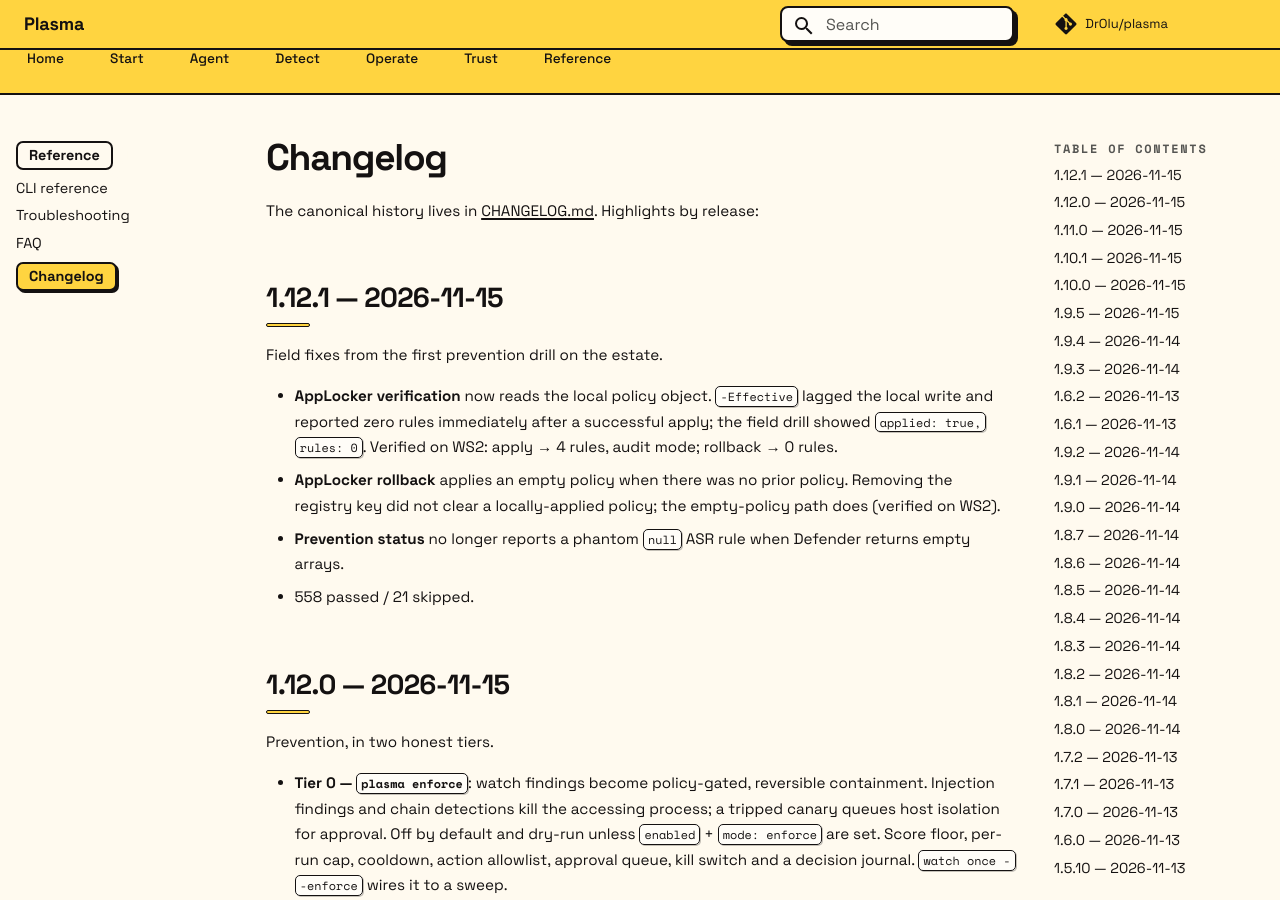
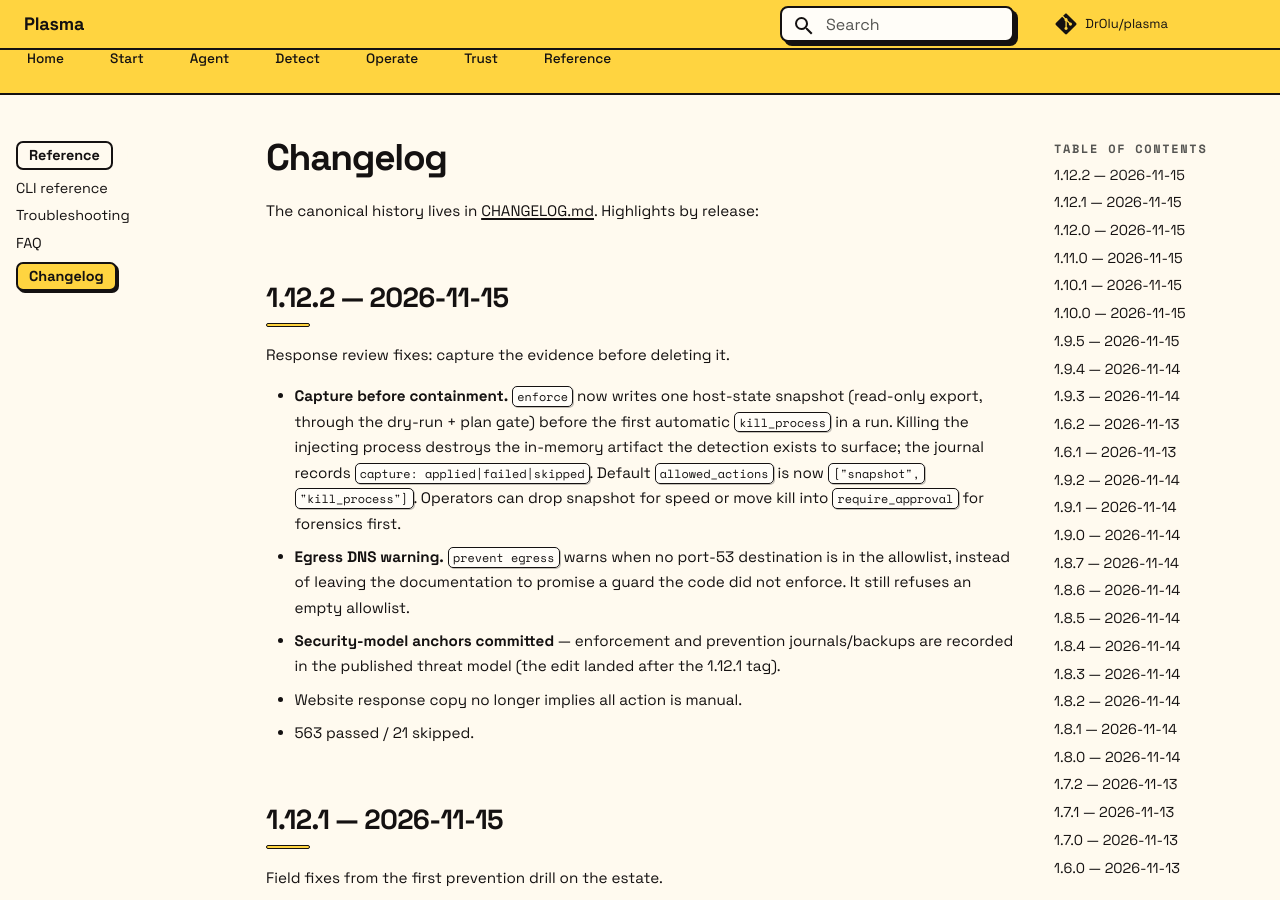
Before and after one commit to DrOlu/plasma, an MkDocs documentation site: the page built from docs/changelog.md, in a window 1280 px wide and 900 px high. Built offline with MkDocs 1.6.1 and Material for MkDocs 9.7.7, drawn with Linux system fonts in a browser that asks for light colours; comment, search, counter and statistics services are not loaded.

Commit message:
fix(enforce): capture host state before automatic containment (#11)
The only mutating action enabled unattended was also the only
irreversible one, and it destroyed the in-memory artifact the injection
detection exists to surface. The gate was inverted relative to the
product's own "reversible response" thesis.

- enforce now takes one host-state snapshot (read-only export, through
  actuate's dry-run + plan gate) before the first automatic kill in a run.
  Default allowed_actions is ["snapshot", "kill_process"]. A failed
  capture does not block containment; the journal records capture:
  applied|failed|skipped.
- operators can remove snapshot for speed, or move kill_process into
  require_approval for forensics-first operation. Documented in
  docs/prevention.md.
- prevent egress now warns when no port-53 destination is allowlisted,
  matching what the docs already claimed instead of leaving an unenforced
  promise.
- security-model anchors for enforce/prevent journals and backups were
  committed after the 1.12.1 tag; 1.12.2 carries them in the release.

```diff
--- a/docs/changelog.md
+++ b/docs/changelog.md
@@ -3,6 +3,27 @@
 The canonical history lives in
 [CHANGELOG.md](https://github.com/DrOlu/plasma/blob/main/CHANGELOG.md).
 Highlights by release:
+
+## 1.12.2 — 2026-11-15
+
+Response review fixes: capture the evidence before deleting it.
+
+- **Capture before containment.** `enforce` now writes one host-state
+  snapshot (read-only export, through the dry-run + plan gate) before the
+  first automatic `kill_process` in a run. Killing the injecting process
+  destroys the in-memory artifact the detection exists to surface; the
+  journal records `capture: applied|failed|skipped`. Default
+  `allowed_actions` is now `["snapshot", "kill_process"]`. Operators can
+  drop snapshot for speed or move kill into `require_approval` for
+  forensics first.
+- **Egress DNS warning.** `prevent egress` warns when no port-53 destination
+  is in the allowlist, instead of leaving the documentation to promise a
+  guard the code did not enforce. It still refuses an empty allowlist.
+- **Security-model anchors committed** — enforcement and prevention
+  journals/backups are recorded in the published threat model (the edit
+  landed after the 1.12.1 tag).
+- Website response copy no longer implies all action is manual.
+- 563 passed / 21 skipped.
 
 ## 1.12.1 — 2026-11-15
 
--- a/plasma/__init__.py
+++ b/plasma/__init__.py
@@ -1,5 +1,5 @@
 """Plasma — agent-based EDR bundle with a frozen neuralOS instance."""
 
-__version__ = "1.12.1"
+__version__ = "1.12.2"
 PRODUCT = "Plasma"
 SCHEMA_VERSION = 1
--- a/pyproject.toml
+++ b/pyproject.toml
@@ -4,7 +4,7 @@ build-backend = "setuptools.build_meta"
 
 [project]
 name = "plasma-edr"
-version = "1.12.1"
+version = "1.12.2"
 description = "Plasma — an agent-based EDR bundle: Sentinel detection layer + a frozen neuralOS instance"
 readme = "README.md"
 requires-python = ">=3.9"
```
Also changed, not shown: CHANGELOG.md (+21 -0 lines), README.md (+4 -2 lines), docs/faq.md (+2 -2 lines), docs/index.md (+7 -4 lines), docs/prevention.md (+21 -6 lines), docs/security-model.md (+1 -0 lines), website/index.html (+7 -7 lines), 5 other files.
